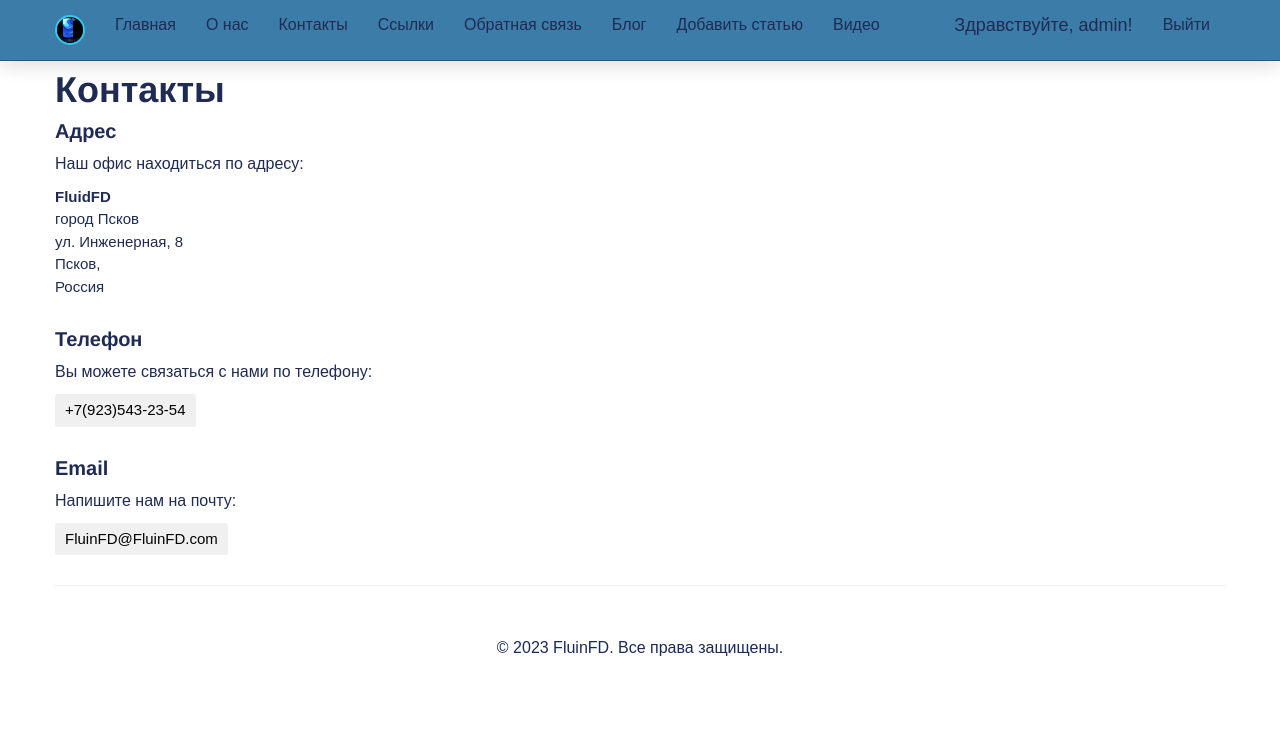
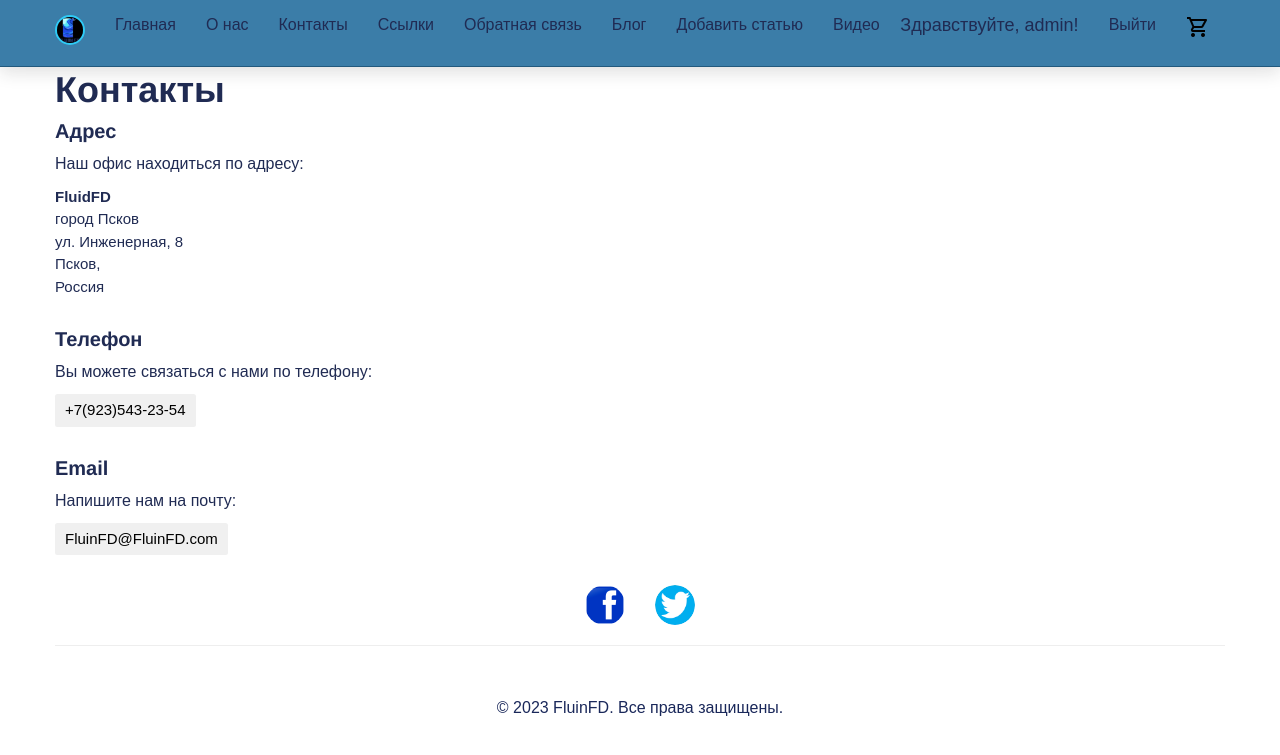
Before and after one commit to NoNamePL/DjangoWebProject, a Django app: page /contact/ in a window 1280 px wide. Shown: the top 755 px of the page. Run offline with Django 3.2, Linux system fonts and the light colour scheme; a user stored in the database is signed in; some libraries are stand-ins or nearby versions.

Commit message:
change links to contacts

```diff
--- a/DjangoWebProject/DjangoWebProject/urls.py
+++ b/DjangoWebProject/DjangoWebProject/urls.py
@@ -37,6 +37,7 @@ urlpatterns = [
     path('registration', views.registration, name='registration'),
     path('logout/', LogoutView.as_view(next_page='/'), name='logout'),
     path('admin/', admin.site.urls),
+    path('backet/',views.backet,name='backet'),
 ]
 urlpatterns += static(settings.MEDIA_URL, document_root=settings.MEDIA_ROOT)
 urlpatterns += staticfiles_urlpatterns()
--- a/DjangoWebProject/app/static/app/content/site.css
+++ b/DjangoWebProject/app/static/app/content/site.css
@@ -167,6 +167,10 @@ footer a {
     background-color: transparent;
 }
 
+.backet{
+    background-image: url("backet.png");
+}
+
 /* Carousel styles */
 .carousel-inner > .item > img, .carousel-inner > .item > a > img {
     height: 600px;
--- a/DjangoWebProject/app/templates/app/contact.html
+++ b/DjangoWebProject/app/templates/app/contact.html
@@ -1,5 +1,5 @@
 {% extends "app/layout.html" %}
-
+{% load static %}
 {% block content %}
 
 <h1 class="title">{{ title }}</h1>
@@ -28,6 +28,19 @@
     <p>Напишите нам на почту:</p>
     <a href="FluinFD@FluinFD.com" class="email-address">FluinFD@FluinFD.com</a>
 </section>
+
+<ul class="links-list">
+    <li class="links-list__item">
+        <a class="links-list__item-url" href="https://www.facebook.com/FluentU" target="_blank">
+            <img class="links-list__item-url-logo" src="{% static 'app/content/Facebook_icon.svg.png' %}" alt="Facebook" />
+        </a>
+    </li>
+    <li class="links-list__item">
+        <a class="links-list__item-url" href="https://twitter.com/FluentU" target="_blank">
+            <img class="links-list__item-url-logo" src="{% static 'app/content/twitter-logo.png' %}" alt="Телеграмм" />
+        </a>
+    </li>
+</ul>
 
 <style>
     .address-section {
@@ -96,6 +109,41 @@
     .email-address:hover {
         background-color: #e0e0e0;
     }
+
+    .links-list {
+        display: flex;
+        justify-content: center;
+        align-items: center;
+        list-style: none;
+        margin: 0;
+        padding: 0;
+    }
+
+    .links-list__item {
+        margin: 0 1.5rem;
+    }
+
+    .links-list__item-url {
+        display: flex;
+        justify-content: center;
+        align-items: center;
+        height: 4rem;
+        width: 4rem;
+        border-radius: 50%;
+        overflow: hidden;
+        transition: all 0.3s ease;
+    }
+
+    .links-list__item-url-logo {
+        height: 100%;
+        width: 100%;
+        object-fit: cover;
+    }
+
+    .links-list__item-url:hover {
+        transform: scale(1.2);
+        box-shadow: 0px 0px 8px rgba(0, 0, 0, 0.3);
+    }
 </style>
 
 {% endblock %}
--- a/DjangoWebProject/app/templates/app/loginpartial.html
+++ b/DjangoWebProject/app/templates/app/loginpartial.html
@@ -4,6 +4,7 @@
     <ul class="nav navbar-nav navbar-right">
         <li><span class="navbar-brand">Здравствуйте, {{ user.username }}!</span></li>
         <li><a class="nav__item-link" href="javascript:document.getElementById('logoutForm').submit()">Выйти</a></li>
+        <li><a class="nav__item-link" href="{% url 'backet' %}"><img src="../../static/app/content/backet.png"></p></a></li>
     </ul>
 </form>
 
--- a/DjangoWebProject/app/views.py
+++ b/DjangoWebProject/app/views.py
@@ -215,3 +215,15 @@ def newpost(request):
             'year': datetime.now().year,
         }
     )
+
+def backet(request):
+    """Renders the links page."""
+    assert isinstance(request, HttpRequest)
+    return render(
+        request,
+        'app/backet.html',
+        {
+            'title':'Корзина',
+            'year':datetime.now().year,
+        }
+    )
```
Also changed, not shown: DjangoWebProject/app/templates/app/backet.html (added, +8 -0 lines), DjangoWebProject/app/static/app/content/backet.png (added), DjangoWebProject/app/templates/app/links.html (line endings or trailing spaces), DjangoWebProject/db.sqlite3.
